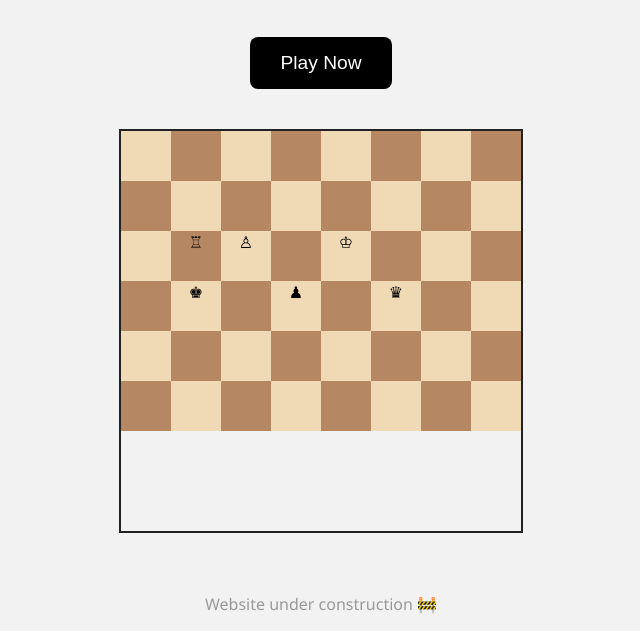
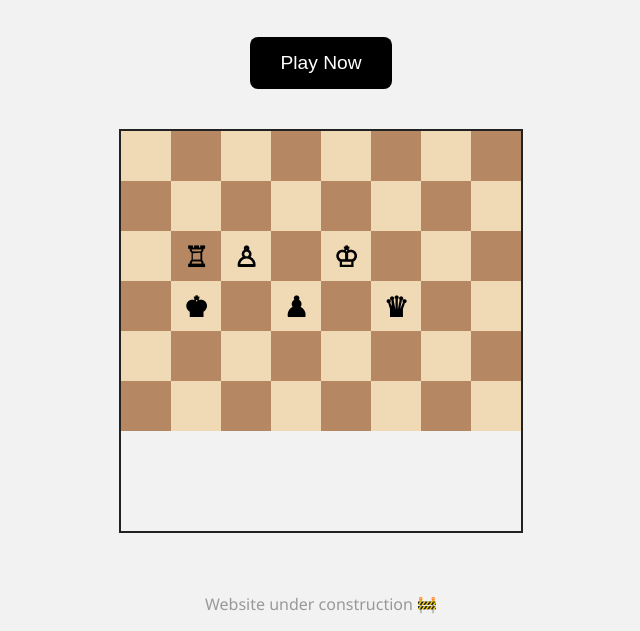
Before and after one commit to develop08-stack/sixgo, a plain HTML site: page index.html in a window 1280 px wide. Shown: the part 214-845 px from the top of the page, without its empty margins (319-959 px from the left). Drawn offline with Linux system fonts and the light colour scheme.

Commit message:
Update style.css

```diff
--- a/style.css
+++ b/style.css
@@ -62,3 +62,10 @@ h1 {
 .square.dark {
   background-color: #b58863;
 }
+.square {
+  display: flex;
+  align-items: center;
+  justify-content: center;
+  font-size: 28px;
+  font-weight: bold;
+}
```
